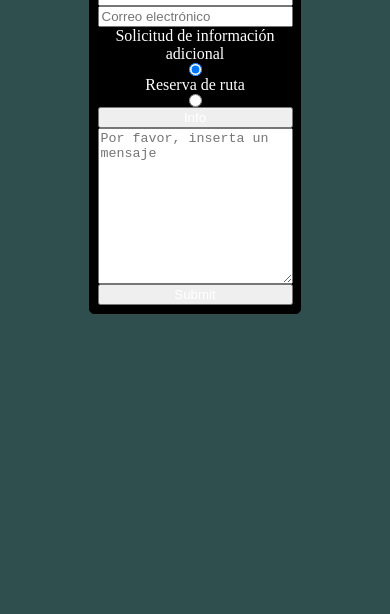
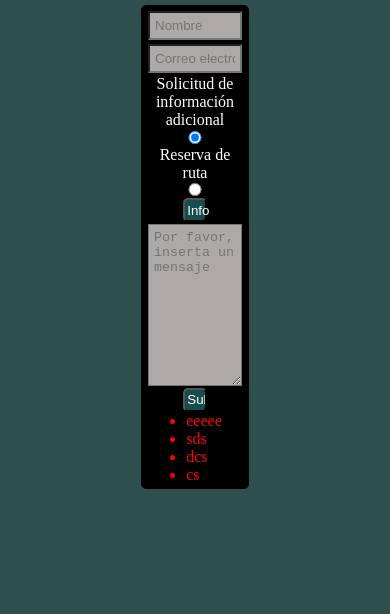
Before and after one commit to laurity/examen-tema5, a plain HTML site: page index.html in a window 390 px wide. Shown: the part 230-844 px from the top of the page. Drawn offline with Linux system fonts and the light colour scheme; a web font is replaced by a local one.

Commit message:
base style

```diff
--- a/index.html
+++ b/index.html
@@ -32,7 +32,12 @@
 
         <input type="submit" id="enviar">
 
-        <ul class="errores" id="errores"></ul>
+        <ul class="errores" id="errores">
+            <li>eeeee</li>
+            <li>sds</li>
+            <li>dcs</li>
+            <li>cs</li>
+        </ul>
 
     </form>
  </section>
--- a/scripts/main.js
+++ b/scripts/main.js
@@ -2,3 +2,22 @@
  * @author Laura López Alonso
  * @github https://github.com/laurity/examen-tema5
  */
+
+const id = (id) => { return document.getElementById(id)}
+
+let mensajeError = [];
+
+const validar = e =>{
+    e.preventDefault();
+    mensajeError = [];
+
+    id("nombre").value.trim().length === 0 ? mensajeError.push("Debe de insertar un nombre") : null
+
+    !/^[A-Z]{1}[a-zA-Z]*$/.test(id("nombre").value.trim()) ? mensajeError.push("Debe de insertar mayúscula al princio y caractéres válidos") : null
+
+    !/^[a-zA-Z0-9._-]+@[a-zA-Z0-9.-]+.[a-zA-Z]{2,4}$/.test(id("correo").value.trim()) ? mensajeError.push("Debe de insertar un correo electrónico correcto") : null
+
+    //Faltan los checked
+
+    id("mensje").value.trim().length
+}
--- a/styles/style.css
+++ b/styles/style.css
@@ -4,9 +4,24 @@
 
 :root{
     --h1-font-size: 5em;
-    --span-font-size: 2.5em;
-    --h1-text-align: center;
+    --span-font-size: 1.25em;
     --span-text-align: center;
+}
+
+@media screen and (max-width: 800px) {
+    :root{
+        --h1-font-size: 2em;
+        --span-font-size: 1em;
+        --span-text-align: center;
+    }
+}
+
+@media screen and (max-width: 280px) {
+    :root{
+        --h1-font-size: 1em;
+        --span-font-size: 0.5em;
+        --span-text-align: center;
+    }
 }
 
 *,
@@ -51,6 +66,7 @@
 
 body {
     background-color: darkslategrey;
+
 }
 .container{
     display: flex;
@@ -63,13 +79,38 @@ body {
     display: flex;
     flex-direction: column;
     border: 1px solid black;
-    width: 50%;
+    width: 25%;
     margin:5% 25%;
-    padding: 2%;
+    padding: 1%;
     background-color: black;
     border-radius: 5px;
+    box-shadow: 5% rgb(174, 169, 169);
+}
+h1{
+    font-size: var(--h1-font-size);
+}
+h2{
+    font-size: 3em;
+}
+span {
+    font-size: var(--span-font-size);
+    text-align: var(--span-text-align);
 }
 
-span {
-    text-align: var(--span-text-align);
+input, textarea{
+    padding: 5%;
+    margin: 2%;
+    background-color: rgb(174, 169, 169);
 }
+button, input[type="submit"]{
+    background-color: rgb(23, 77, 77);
+    width: 25%;
+    margin: auto;
+    border-radius: 5px;
+    padding: 2.5%;
+}
+
+li{
+    color: red;
+
+}
```
